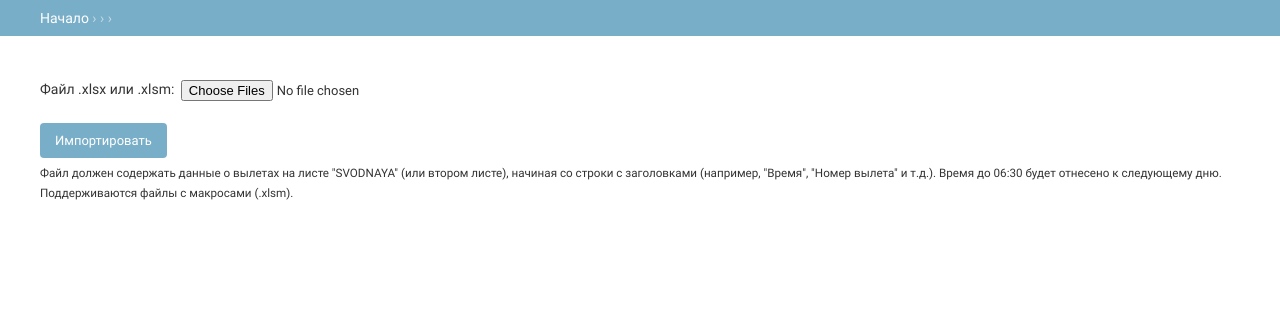
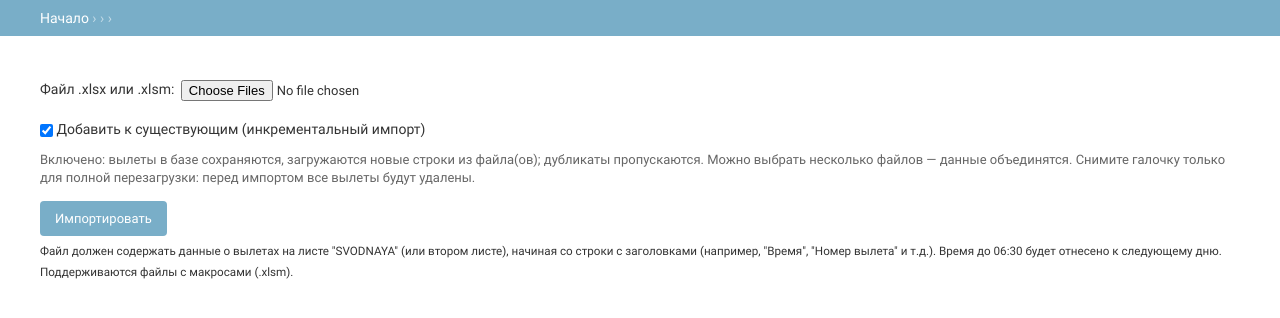
Before and after one commit to vetriderok-code/aeroflot-pvz, a Django app: template rubicon_admin/flights/templates/admin/import_xlsx.html in a window 1280 px wide. Shown: the part 48-366 px from the top of the page. Run offline with Django 3.2, Linux system fonts and the light colour scheme; the template is opened without the code that fills it, so the values that code supplies are empty; parts of the project's set-up code (start-up, migrations or seed data) failed here and were passed over.

Commit message:
Expose incremental Excel import checkbox in admin UI.

```diff
--- a/rubicon_admin/flights/admin.py
+++ b/rubicon_admin/flights/admin.py
@@ -1234,7 +1234,10 @@ class FlightAdmin(admin.ModelAdmin):
         from flights.utils.excel_import_source import UploadedExcelSource
 
         sources = import_sources or [UploadedExcelSource(f) for f in xlsx_files]
-        incremental_import = getattr(request, 'incremental_import', False)
+        if import_sources:
+            incremental_import = bool(getattr(request, 'incremental_import', False))
+        else:
+            incremental_import = bool(request.POST.get('incremental_import'))
 
         # Ручная загрузка: при новом импорте очищаем вылеты.
         # Автоимпорт с шары: сохраняем вылеты, дозагружаем новые строки.
--- a/rubicon_admin/flights/templates/admin/import_xlsx.html
+++ b/rubicon_admin/flights/templates/admin/import_xlsx.html
@@ -21,6 +21,13 @@
         <label for="xlsx_file">{% trans 'Файл .xlsx или .xlsm:' %}</label>
         <input type="file" name="xlsx_files" id="xlsx_files" accept=".xlsx,.xlsm" required multiple>
         <br><br>
+        <label style="display: block; margin-bottom: 12px;">
+            <input type="checkbox" name="incremental_import" value="1" checked>
+            {% trans 'Добавить к существующим (инкрементальный импорт)' %}
+        </label>
+        <p style="margin: 0 0 12px; font-size: 13px; color: #666;">
+            {% trans 'Включено: вылеты в базе сохраняются, загружаются новые строки из файла(ов); дубликаты пропускаются. Можно выбрать несколько файлов — данные объединятся. Снимите галочку только для полной перезагрузки: перед импортом все вылеты будут удалены.' %}
+        </p>
         <input type="submit" value="{% trans 'Импортировать' %}">
     </form>
     <p><small>{% trans 'Файл должен содержать данные о вылетах на листе "SVODNAYA" (или втором листе), начиная со строки с заголовками (например, "Время", "Номер вылета" и т.д.). Время до 06:30 будет отнесено к следующему дню. Поддерживаются файлы с макросами (.xlsm).' %}</small></p>
```
Also changed, not shown: rubicon_admin/flights/templates/admin/flight_changelist.html (+10 -1 lines).
